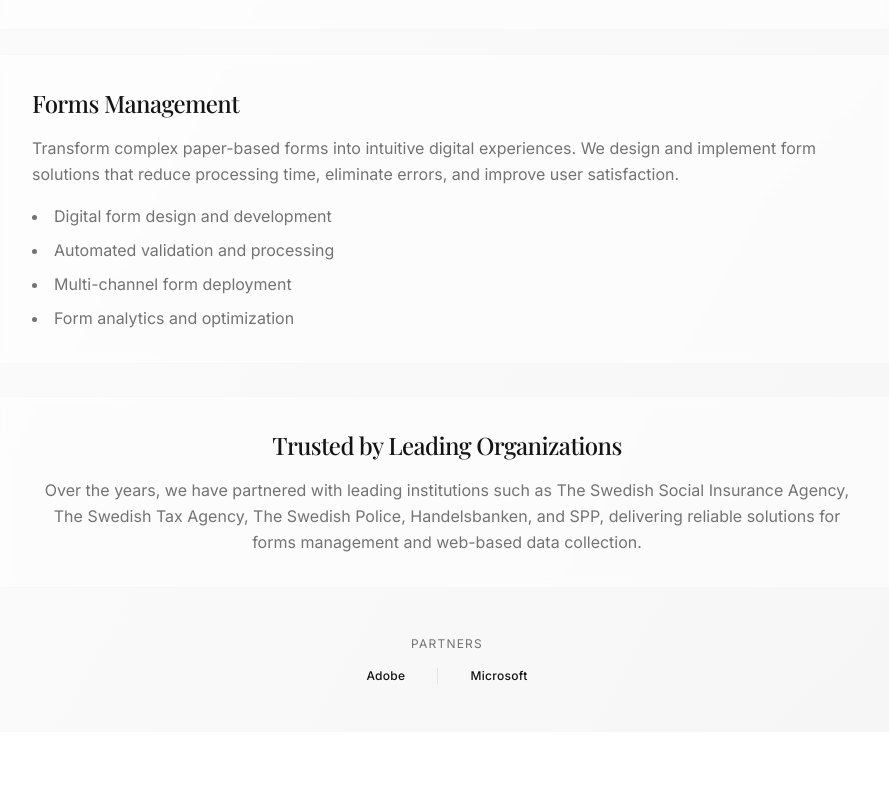
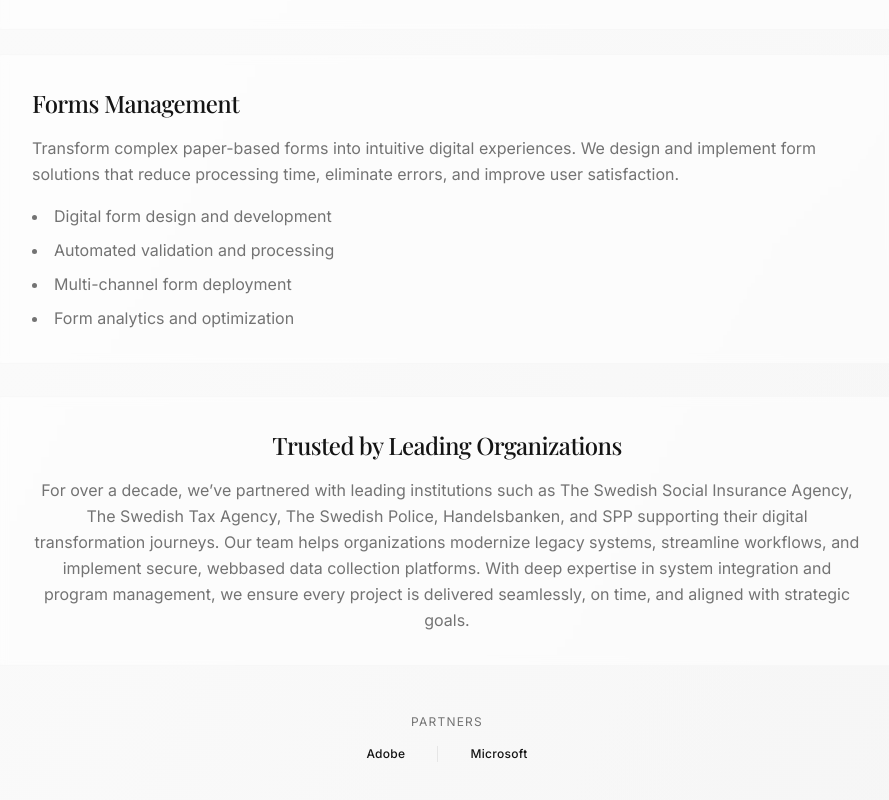
Before and after one commit to Maggoten/psyche-card-pivot, a React (Vite) app: page /about in a window 1280 px wide. Shown: the part 1667-2467 px from the top of the page, without its empty margins (193-1082 px from the left). Before the commit the page ends 2399 px from the top, so only its background shows below. Built offline with nearby package versions, Linux system fonts and the light colour scheme; the HTML template or start-up script is replaced by a standard one; a web font is replaced by a local one.

Commit message:
Visual edit in Lovable

```diff
--- a/src/pages/About.tsx
+++ b/src/pages/About.tsx
@@ -1,9 +1,7 @@
 import Navigation from "@/components/Navigation";
 import PartnersSection from "@/components/PartnersSection";
-
 const About = () => {
-  return (
-    <div className="min-h-screen bg-gradient-to-br from-background via-background to-muted/20">
+  return <div className="min-h-screen bg-gradient-to-br from-background via-background to-muted/20">
       {/* Header */}
       <header className="hide-on-mobile-landscape pt-8 md:pt-12">
         <Navigation className="mb-4 md:mb-6" />
@@ -109,9 +107,8 @@ const About = () => {
             <h2 className="font-display text-2xl font-medium tracking-tight text-foreground mb-4 text-center">
               Trusted by Leading Organizations
             </h2>
-            <p className="text-muted-foreground font-body leading-relaxed text-center">
-              Over the years, we have partnered with leading institutions such as The Swedish Social Insurance Agency, The Swedish Tax Agency, The Swedish Police, Handelsbanken, and SPP, delivering reliable solutions for forms management and web-based data collection.
-            </p>
+            <p className="text-muted-foreground font-body leading-relaxed text-center">For over a decade, we’ve partnered with leading institutions such as The Swedish Social Insurance Agency, The Swedish Tax Agency, The Swedish Police, Handelsbanken, and SPP supporting their digital transformation journeys.
+Our team helps organizations modernize legacy systems, streamline workflows, and implement secure, webbased data collection platforms. With deep expertise in system integration and program management, we ensure every project is delivered seamlessly, on time, and aligned with strategic goals.</p>
           </div>
         </div>
       </section>
@@ -125,8 +122,6 @@ const About = () => {
         </div>
       </section>
 
-    </div>
-  );
+    </div>;
 };
-
 export default About;
```
